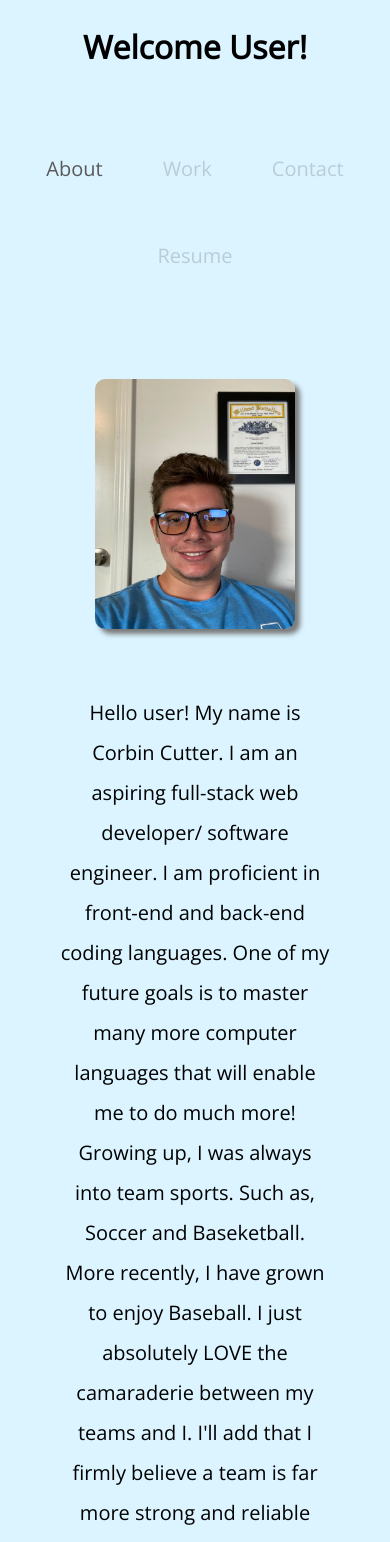
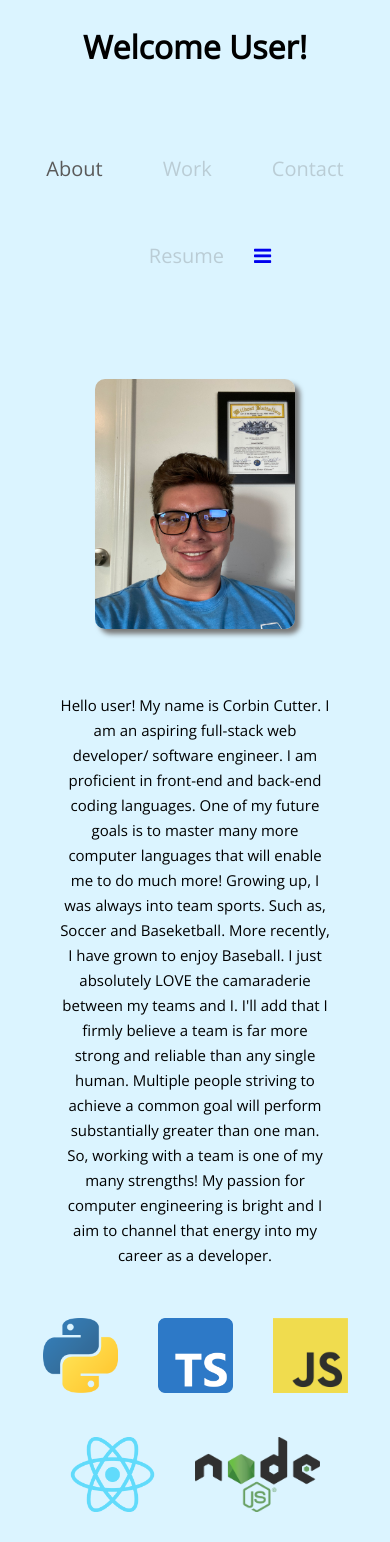
Before and after one commit to Cutter25/Corbins-React-Portfolio, a React (Create React App) app: page / in a window 390 px wide. Shown: the top 1542 px of the page. Built offline with nearby package versions, Linux system fonts and the light colour scheme.

Commit message:
Hamburger bar

```diff
--- a/public/index.html
+++ b/public/index.html
@@ -2,6 +2,7 @@
 <html lang="en">
   <head>
     <meta charset="utf-8" />
+    <link rel="stylesheet" href="https://cdnjs.cloudflare.com/ajax/libs/font-awesome/4.7.0/css/font-awesome.min.css">
     <link rel="icon" href="%PUBLIC_URL%/favicon.ico" />
     <meta name="viewport" content="width=device-width, initial-scale=1" />
     <meta name="theme-color" content="#000000" />
@@ -27,6 +28,7 @@
     <title>Corbin's React Portfolio</title>
   </head>
   <body>
+    <script src="src/utils/index.js"></script>
     <noscript>You need to enable JavaScript to run this app.</noscript>
     <div id="root"></div>
     <!--
--- a/src/App.css
+++ b/src/App.css
@@ -111,10 +111,9 @@
   margin-right: 15%;
   margin-top: 30px;
   margin-bottom: 30px;
-  padding-bottom: 50px;
   font-family: 'Open Sans', sans-serif;
-  font-size: 20px;
-  line-height: 40px;
+  font-size: 15px;
+  line-height: 25px;
   text-align: center;
 }
 
--- a/src/components/About.js
+++ b/src/components/About.js
@@ -19,7 +19,6 @@ function About() {
                 So, working with a team is one of my many strengths!
                 My passion for computer engineering is bright and I aim to channel that energy into my career as a developer.</p>
 
-                <p className="tech-stack-p">Tech Stack</p>
                 <img className="python-logo" alt="Python Logo" src={process.env.PUBLIC_URL + "/images/pythonLogo2.png"}></img>
                 <img className="typescript-logo" alt="TypeScript Logo" src={process.env.PUBLIC_URL + "/images/typeScriptLogo.png"}></img>
                 <img className="javascript-logo" alt="JavaScript Logo" src={process.env.PUBLIC_URL + "/images/javaScriptLogo.png"}></img>
--- a/src/components/Navigation.js
+++ b/src/components/Navigation.js
@@ -16,6 +16,9 @@ function Navigation(props) {
                         </a>
                     </li>
                 ))}
+                <a href="javascript:void(0);" class="icon" onclick="myFunction()">
+                <i class="fa fa-bars"></i>
+                </a>
             </ul>
         </div>
     )
```
Also changed, not shown: src/utils/index.js (added).
